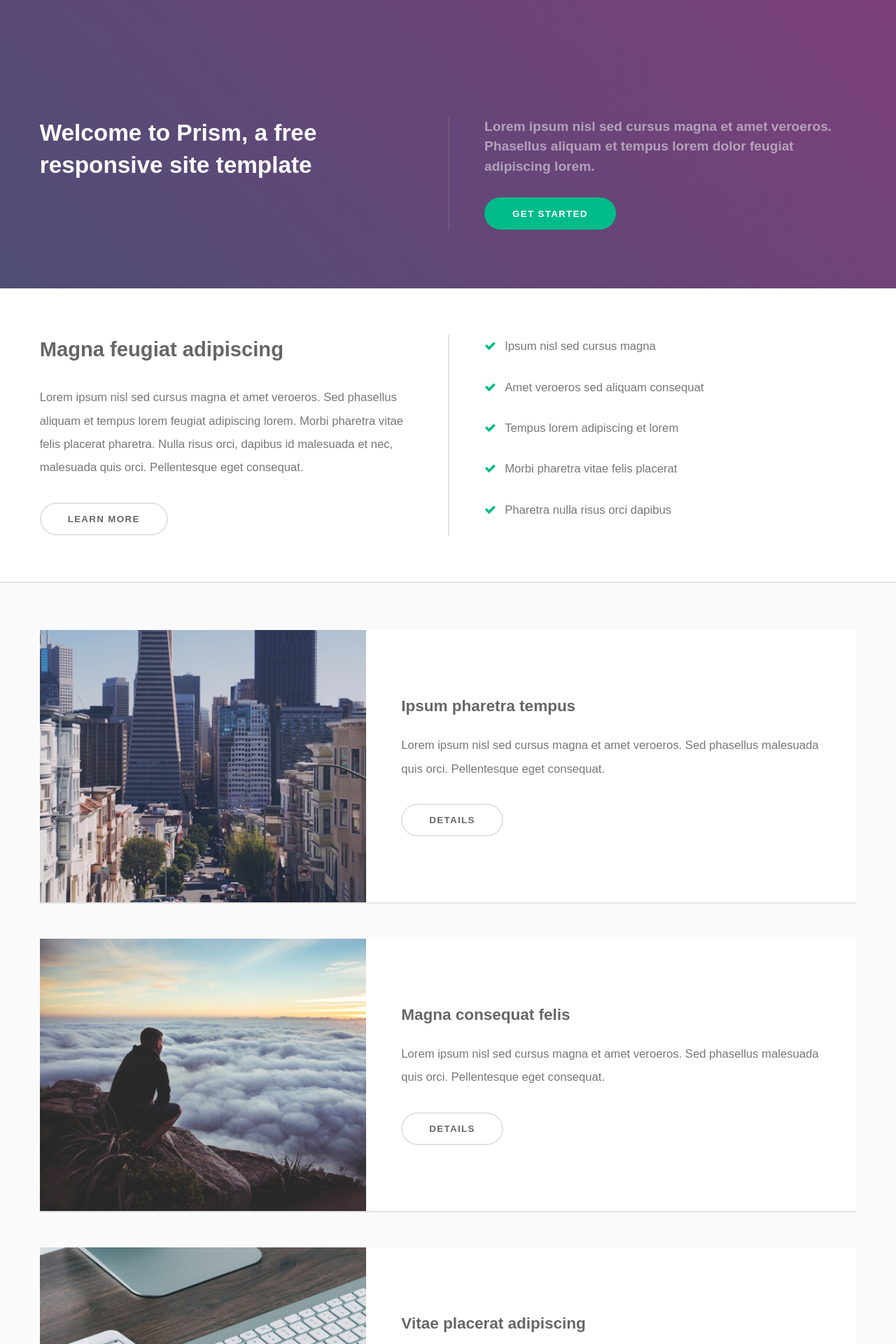
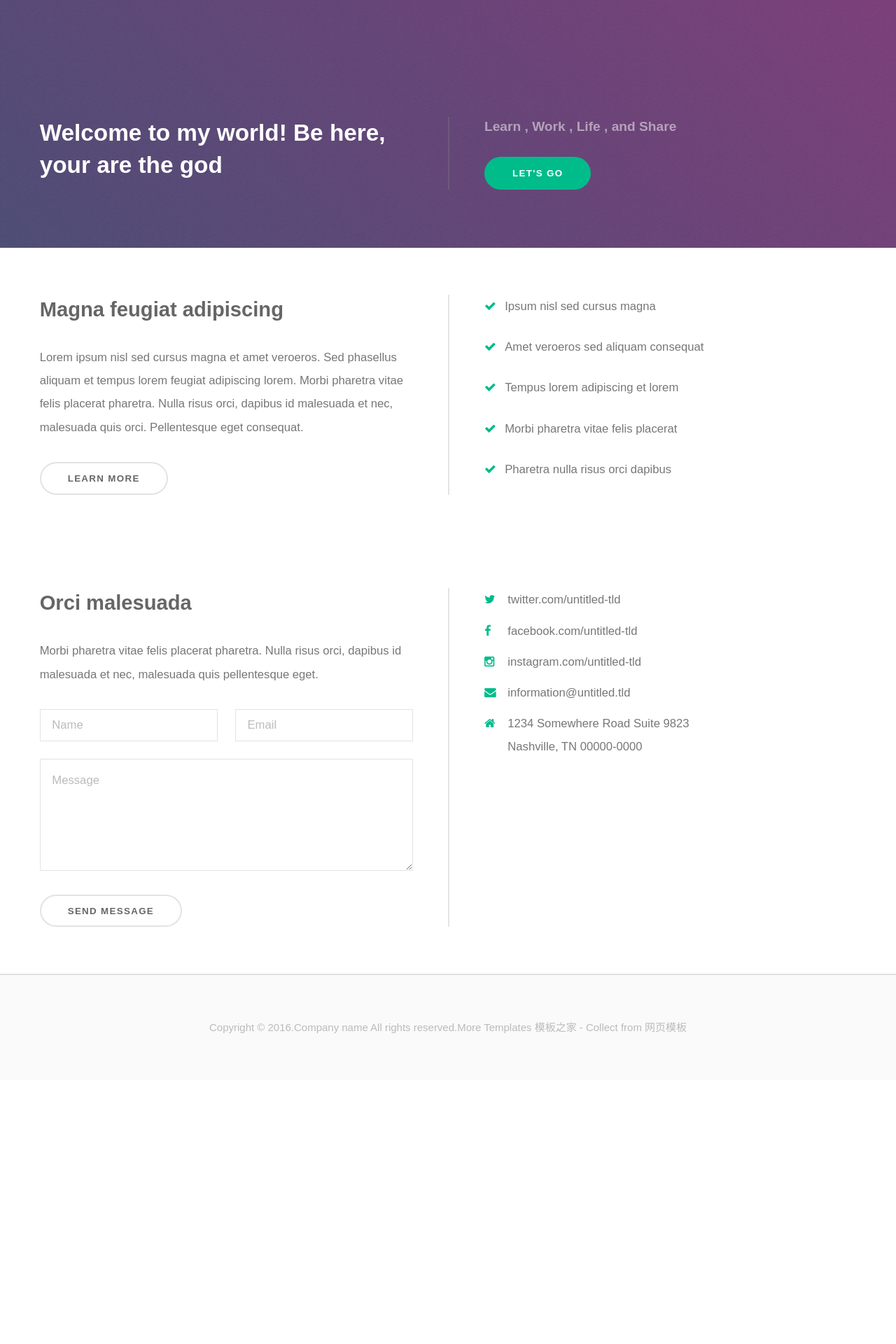
Before and after one commit to ApplemanChen/FirstWeb, a Django app: page / in a window 1280 px wide. Shown: the top 1920 px of the page at 70% size. After the commit the page ends 1476 px from the top, so only its background shows below. Run offline with Django 3.2, Linux system fonts and the light colour scheme.

```diff
--- a/Blog/models.py
+++ b/Blog/models.py
@@ -5,7 +5,7 @@ from django.utils import timezone
 class Category(models.Model):
 	"""文章分类"""
 	name = models.CharField(verbose_name='文章类别',max_length=20)
-
+	number = models.IntegerField(verbose_name="分类数目",default=1)
 	class Meta:
 		verbose_name = '文章类别'
 		verbose_name_plural = verbose_name
@@ -17,7 +17,7 @@ class Category(models.Model):
 class Tag(models.Model):
 	"""文章标签"""
 	name = models.CharField(verbose_name="文章标签",max_length=20)
-
+	number = models.IntegerField(verbose_name = "标签数目",default=1)
 	class Meta:
 		verbose_name = "文章标签"
 		verbose_name_plural = verbose_name
--- a/Blog/views.py
+++ b/Blog/views.py
@@ -1,8 +1,26 @@
 from django.shortcuts import render
 from django.views import View
+from Blog.models import Blog,Category,Tag
 
 # Create your views here.
 class IndexView(View):
 	"""首页"""
 	def get(self,request):
-		return render(request,'index.html')
+		all_blog = Blog.objects.all().order_by("-id")
+		return render(request,'index.html',{'all_blog':all_blog})
+
+class BlogView(View):
+	"""Blog"""
+	def get(self,request):
+		all_blog = Blog.objects.all().order_by("-id")
+		cities = [
+		    {'name': 'Mumbai', 'population': '19,000,000', 'country': 'India'},
+		    {'name': 'Calcutta', 'population': '15,000,000', 'country': 'India'},
+		    {'name': 'New York', 'population': '20,000,000', 'country': 'USA'},
+		    {'name': 'Chicago', 'population': '7,000,000', 'country': 'USA'},
+		    {'name': 'Tokyo', 'population': '33,000,000', 'country': 'Japan'},
+		    {'name': 'Tokyo2', 'population': '33,000,000', 'country': 'Japan'},
+		    {'name': 'Tokyo3', 'population': '33,000,000', 'country': 'Japan'},
+		]
+
+		return render(request,'blog.html',{'all_blog':all_blog,'cities':cities})
--- a/FirstWeb/urls.py
+++ b/FirstWeb/urls.py
@@ -15,9 +15,10 @@ Including another URLconf
 """
 from django.contrib import admin
 from django.urls import path
-from Blog.views import IndexView
+from Blog.views import IndexView,BlogView
 
 urlpatterns = [
     path('admin/', admin.site.urls),
     path('',IndexView.as_view(),name='index'),
+    path('blog/',BlogView.as_view(),name='blog'),
 ]
--- /dev/null
+++ b/templates/base.html
@@ -0,0 +1,44 @@
+<!DOCTYPE HTML>{% load staticfiles %}
+<html>
+<head>
+<title>HOME</title>
+<meta charset="utf-8" />
+<meta name="viewport" content="width=device-width, initial-scale=1" />
+<!--[if lte IE 8]><script src="/static/js/ie/html5shiv.js"></script><![endif]-->
+<link rel="stylesheet" href="/static/css/main.css" />
+<!--[if lte IE 9]><link rel="stylesheet" href="/static/css/ie9.css" /><![endif]-->
+</head>
+<body>
+
+<!-- Banner -->
+<section id="banner">
+	<div class="inner split">
+		<section>
+			<h2>Welcome to my world! Be here, your are the god</h2>
+		</section>
+		<section>
+			<p>Learn , Work , Life , and Share</p>
+			<ul class="actions">
+				<li><a href="#" class="button special">Let's Go</a></li>
+			</ul>
+		</section>
+	</div>
+</section>
+
+{% block mainbody %}
+{% endblock %}
+
+<!-- Footer -->
+<footer id="footer">
+	<div class="copyright">Copyright &copy; 2016.Company name All rights reserved.More Templates <a href="http://www.cssmoban.com/" target="_blank" title="模板之家">模板之家</a> - Collect from <a href="http://www.cssmoban.com/" title="网页模板" target="_blank">网页模板</a></div>
+</footer>
+
+<!-- Scripts -->
+<script src="/static/js/jquery.min.js"></script>
+<script src="/static/js/skel.min.js"></script>
+<script src="/static/js/util.js"></script>
+<!--[if lte IE 8]><script src="/static/js/ie/respond.min.js"></script><![endif]-->
+<script src="/static/js/main.js"></script>
+
+</body>
+</html>
--- a/templates/index.html
+++ b/templates/index.html
@@ -1,30 +1,7 @@
-<!DOCTYPE HTML>{% load staticfiles %}
-<html>
-<head>
-<title>HOME</title>
-<meta charset="utf-8" />
-<meta name="viewport" content="width=device-width, initial-scale=1" />
-<!--[if lte IE 8]><script src="/static/js/ie/html5shiv.js"></script><![endif]-->
-<link rel="stylesheet" href="/static/css/main.css" />
-<!--[if lte IE 9]><link rel="stylesheet" href="/static/css/ie9.css" /><![endif]-->
-</head>
-<body>
 
-<!-- Banner -->
-<section id="banner">
-	<div class="inner split">
-		<section>
-			<h2>Welcome to Prism, a free responsive site template</h2>
-		</section>
-		<section>
-			<p>Lorem ipsum nisl sed cursus magna et amet veroeros. Phasellus aliquam et tempus lorem dolor feugiat adipiscing lorem.</p>
-			<ul class="actions">
-				<li><a href="#" class="button special">Get started</a></li>
-			</ul>
-		</section>
-	</div>
-</section>
+{% extends 'base.html' %}
 
+{% block mainbody %}
 <!-- One -->
 <section id="one" class="wrapper">
 	<div class="inner split">
@@ -47,52 +24,6 @@
 	</div>
 </section>
 
-<!-- Two -->
-<section id="two" class="wrapper style2 alt">
-	<div class="inner">
-		<div class="spotlight">
-			<div class="image">
-				<img src="/static/images/pic01.jpg" alt="" />
-			</div>
-			<div class="content">
-				<h3>Ipsum pharetra tempus</h3>
-				<p>Lorem ipsum nisl sed cursus magna et amet veroeros. Sed phasellus malesuada quis orci. Pellentesque eget consequat.</p>
-				<ul class="actions">
-					<li><a href="#" class="button alt">Details</a></li>
-				</ul>
-			</div>
-		</div>
-		<div class="spotlight">
-			<div class="image">
-				<img src="/static/images/pic02.jpg" alt="" />
-			</div>
-			<div class="content">
-				<h3>Magna consequat felis</h3>
-				<p>Lorem ipsum nisl sed cursus magna et amet veroeros. Sed phasellus malesuada quis orci. Pellentesque eget consequat.</p>
-				<ul class="actions">
-					<li><a href="#" class="button alt">Details</a></li>
-				</ul>
-			</div>
-		</div>
-		<div class="spotlight">
-			<div class="image">
-				<img src="/static/images/pic03.jpg" alt="" />
-			</div>
-			<div class="content">
-				<h3>Vitae placerat adipiscing</h3>
-				<p>Lorem ipsum nisl sed cursus magna et amet veroeros. Sed phasellus malesuada quis orci. Pellentesque eget consequat.</p>
-				<ul class="actions">
-					<li><a href="#" class="button alt">Details</a></li>
-				</ul>
-			</div>
-		</div>
-		<ul class="actions special">
-			<li><a href="#" class="button alt">Ipsum magna tempus</a></li>
-		</ul>
-	</div>
-</section>
-<div class="copyrights">Collect from <a href="http://www.cssmoban.com/" >企业网站模板</a></div>
-<!-- Contact -->
 <section id="contact" class="wrapper">
 	<div class="inner split">
 		<section>
@@ -126,18 +57,5 @@
 		</section>
 	</div>
 </section>
-
-<!-- Footer -->
-<footer id="footer">
-	<div class="copyright">Copyright &copy; 2016.Company name All rights reserved.More Templates <a href="http://www.cssmoban.com/" target="_blank" title="模板之家">模板之家</a> - Collect from <a href="http://www.cssmoban.com/" title="网页模板" target="_blank">网页模板</a></div>
-</footer>
-
-<!-- Scripts -->
-<script src="/static/js/jquery.min.js"></script>
-<script src="/static/js/skel.min.js"></script>
-<script src="/static/js/util.js"></script>
-<!--[if lte IE 8]><script src="/static/js/ie/respond.min.js"></script><![endif]-->
-<script src="/static/js/main.js"></script>
-
-</body>
-</html>
+{% endblock %}
+<!-- Contact -->
```
Also changed, not shown: Blog/admin.py (+31 -0 lines), Blog/templates/blog.html (added, +44 -0 lines), FirstWeb/settings.py (+10 -8 lines), Blog/migrations/0002_auto_20180706_2011.py (added).
